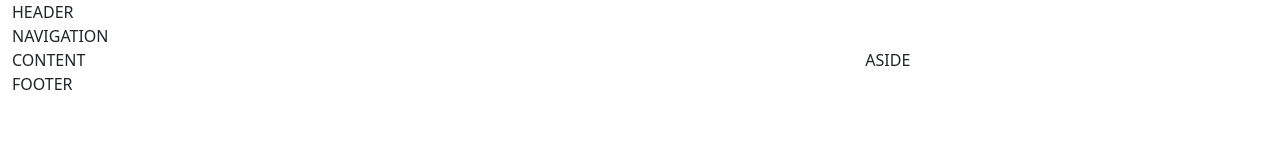
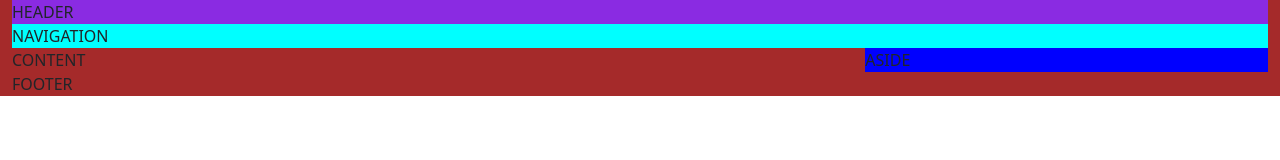
Before and after one commit to mikkovihanta/harjoitus3, a plain HTML site: page index.html in a window 1280 px wide. Drawn offline with nearby package versions, Linux system fonts and the light colour scheme.

Commit message:
aloitus pohja

```diff
--- a/index.html
+++ b/index.html
@@ -5,6 +5,7 @@
     <meta name="viewport" content="width=device-width, initial-scale=1">
     <title>Bootstrap demo</title>
     <link href="https://cdn.jsdelivr.net/npm/bootstrap@5.3.3/dist/css/bootstrap.min.css" rel="stylesheet" integrity="sha384-QWTKZyjpPEjISv5WaRU9OFeRpok6YctnYmDr5pNlyT2bRjXh0JMhjY6hW+ALEwIH" crossorigin="anonymous">
+    <link href="./style.css" rel="stylesheet">
   </head>
   <body>
     <div class="container-fluid">
--- a/style.css
+++ b/style.css
@@ -0,0 +1,15 @@
+header {
+    background-color: blueviolet;
+}
+
+nav {
+    background-color: aqua;
+}
+
+div {
+    background-color: brown;
+}
+
+aside {
+    background-color: blue;
+}
```
